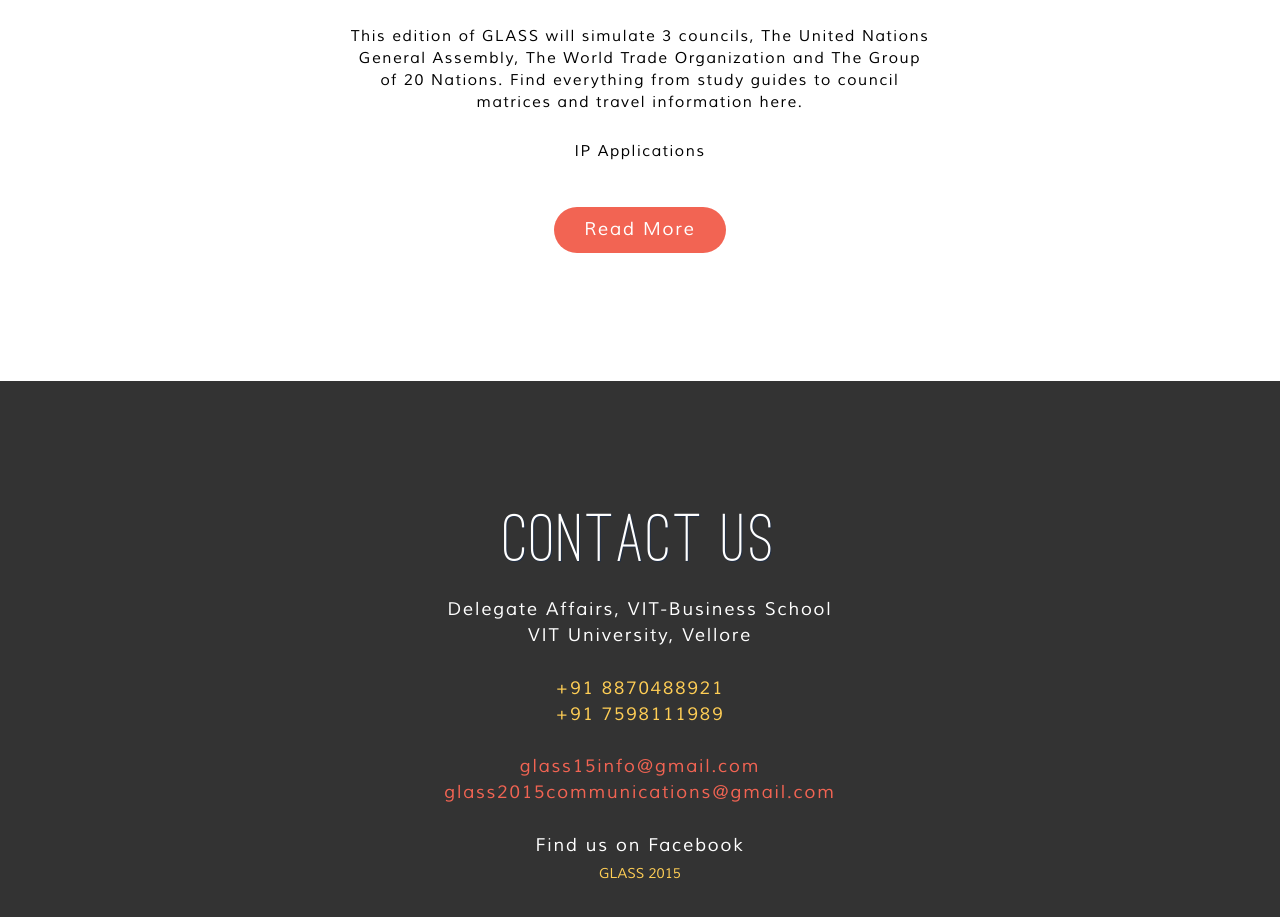
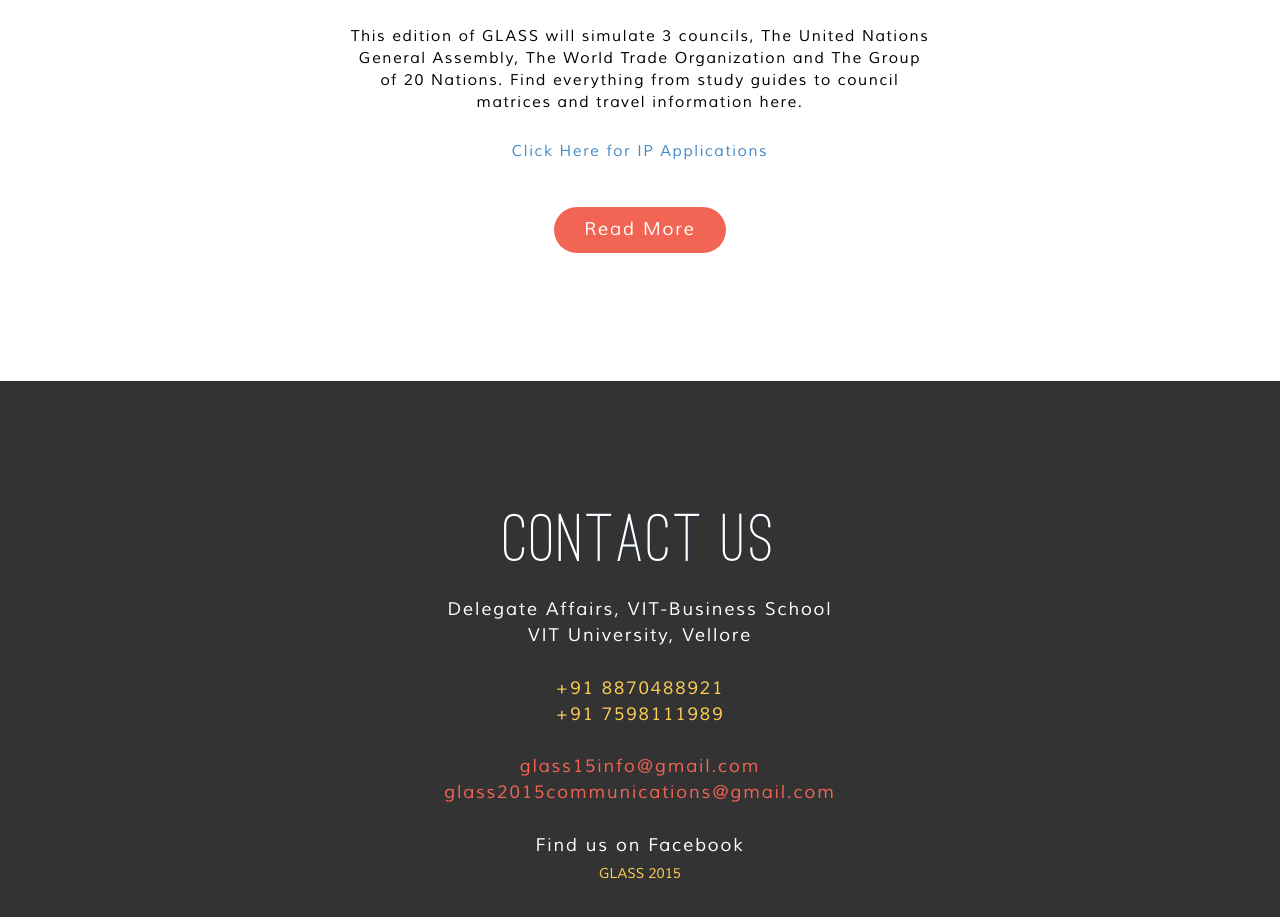
Before and after one commit to persie09/mygithubpage, a plain HTML site: page index.html in a window 1280 px wide. Shown: the part 3315-4232 px from the top of the page. Drawn offline with nearby package versions, Linux system fonts and the light colour scheme.

Commit message:
Add IP Link

```diff
--- a/css/main.css
+++ b/css/main.css
@@ -1163,11 +1163,3 @@ li{
   text-decoration: none;
   color: #fff;
 }
-
-#ip-link{
-  color: #000;
-}
-
-#ip-link:hover, #ip-link:focus{
-  text-decoration: none;
-}
--- a/index.html
+++ b/index.html
@@ -205,7 +205,7 @@
 		<div class="width-wrapper invitation white-color">
 			<h2 class="light-color"><span>Resources</span></h2>
 			<p>This edition of GLASS will simulate 3 councils, The United Nations General Assembly, The World Trade Organization and The Group of 20 Nations. Find everything from study guides to council matrices and travel information here.</p>
-			<p><a id="ip-link" href="assets/IP-app.html">IP Applications</a></p>
+			<p><a href="assets/IP-app.html">Click Here for IP Applications</a></p>
 			<a class="read-more" href="allotments.html">Read More</a>
 	</article>
 
```
Also changed, not shown: 3 other files.
